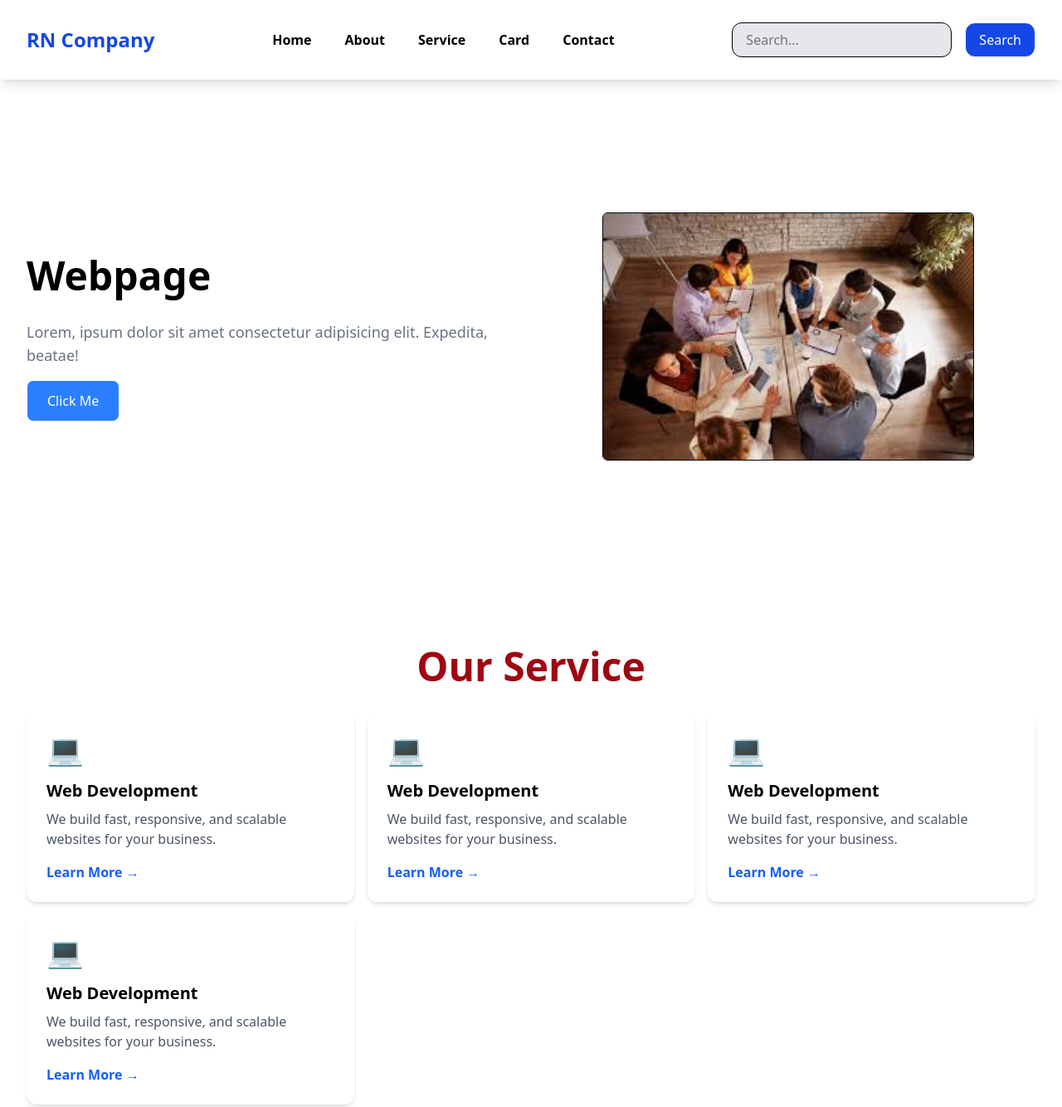
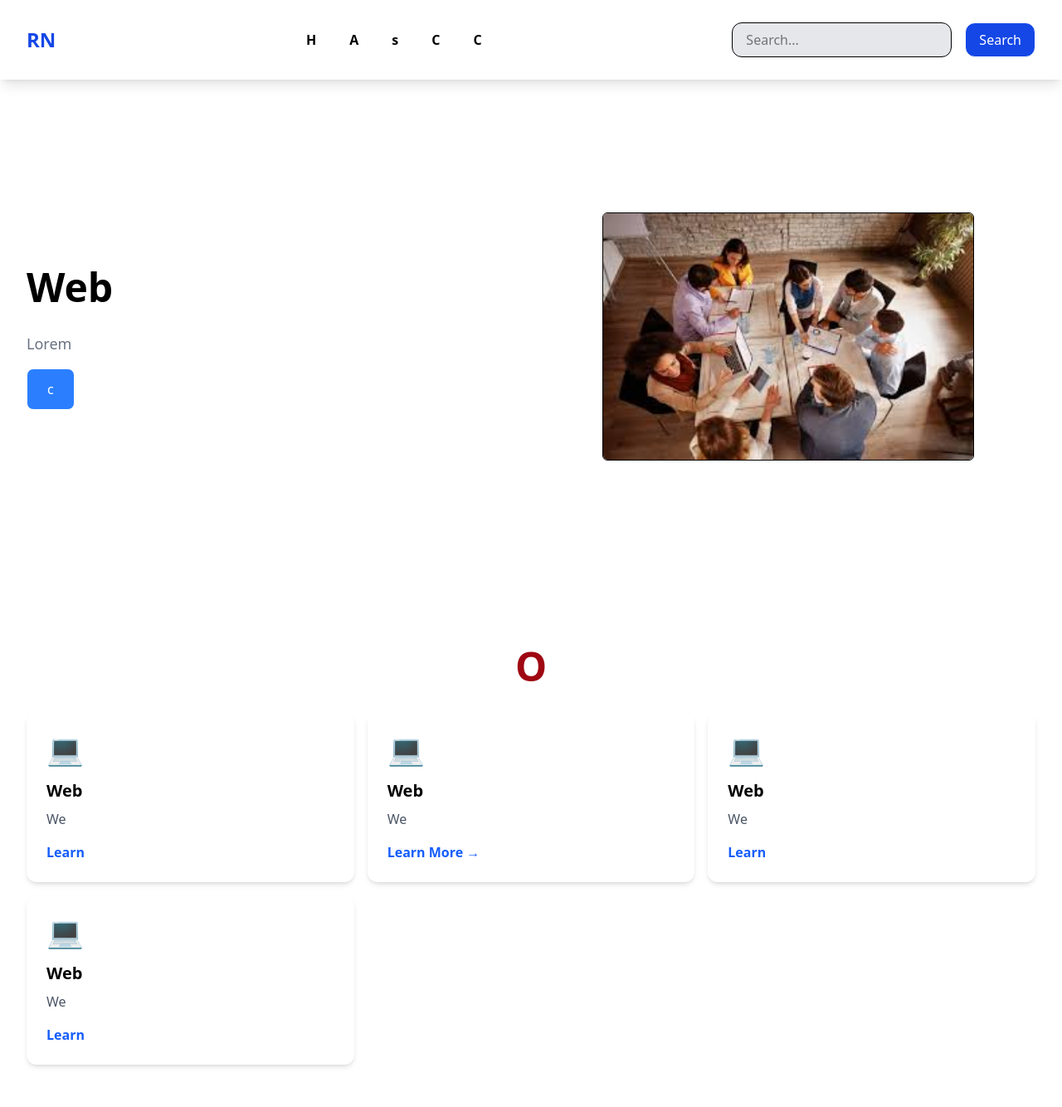
Before and after one commit to Riad928/Landing, a website: page src/index.html in a window 1280 px wide. Shown: the top 1334 px of the page at 83% size. Drawn offline with Linux system fonts and the light colour scheme.

Commit message:
update code

```diff
--- a/src/index.html
+++ b/src/index.html
@@ -14,16 +14,16 @@
 
             <!-- Logo text -->
             <a href="#">
-                <h1 class="text-2xl font-bold text-blue-700">RN Company</h1>
+                <h1 class="text-2xl font-bold text-blue-700">RN </h1>
             </a>
 
             <!-- Desktop Navbar -->
             <nav class="hidden lg:flex space-x-2">
-                <a href="#" class="text-md font-semibold px-4 py-2 rounded-md hover:bg-gray-100 hover:underline">Home</a>
-                <a href="#" class="text-md font-semibold px-4 py-2 rounded-md hover:bg-gray-100 hover:underline">About</a>
-                <a href="#" class="text-md font-semibold px-4 py-2 rounded-md hover:bg-gray-100 hover:underline">Service</a>
-                <a href="#" class="text-md font-semibold px-4 py-2 rounded-md hover:bg-gray-100 hover:underline">Card</a>
-                <a href="#" class="text-md font-semibold px-4 py-2 rounded-md hover:bg-gray-100 hover:underline">Contact</a>
+                <a href="#" class="text-md font-semibold px-4 py-2 rounded-md hover:bg-gray-100 hover:underline">H</a>
+                <a href="#" class="text-md font-semibold px-4 py-2 rounded-md hover:bg-gray-100 hover:underline">A</a>
+                <a href="#" class="text-md font-semibold px-4 py-2 rounded-md hover:bg-gray-100 hover:underline">s</a>
+                <a href="#" class="text-md font-semibold px-4 py-2 rounded-md hover:bg-gray-100 hover:underline">C</a>
+                <a href="#" class="text-md font-semibold px-4 py-2 rounded-md hover:bg-gray-100 hover:underline">C</a>
             </nav>
 
             <!-- Search btn -->
@@ -38,11 +38,11 @@
 
         <!-- Mobile Menu -->
         <div id="mobilemenu" class="hidden lg:hidden space-y-4 px-4 bg-gray-400 md:text-center">
-            <a href="#" class="block text-md font-semibold px-4 py-2 rounded-md hover:bg-gray-100 hover:underline">Home</a>
-            <a href="#" class="block text-md font-semibold px-4 py-2 rounded-md hover:bg-gray-100 hover:underline">About</a>
-            <a href="#" class="block text-md font-semibold px-4 py-2 rounded-md hover:bg-gray-100 hover:underline">Service</a>
-            <a href="#" class="block text-md font-semibold px-4 py-2 rounded-md hover:bg-gray-100 hover:underline">Card</a>
-            <a href="#" class="block text-md font-semibold px-4 py-2 rounded-md hover:bg-gray-100 hover:underline">Contact</a>
+            <a href="#" class="block text-md font-semibold px-4 py-2 rounded-md hover:bg-gray-100 hover:underline">H</a>
+            <a href="#" class="block text-md font-semibold px-4 py-2 rounded-md hover:bg-gray-100 hover:underline">A</a>
+            <a href="#" class="block text-md font-semibold px-4 py-2 rounded-md hover:bg-gray-100 hover:underline">S</a>
+            <a href="#" class="block text-md font-semibold px-4 py-2 rounded-md hover:bg-gray-100 hover:underline">C</a>
+            <a href="#" class="block text-md font-semibold px-4 py-2 rounded-md hover:bg-gray-100 hover:underline">C</a>
 
             <input type="text" placeholder="Search..."
                 class="w-full border rounded-xl bg-white text-gray-800 px-4 py-2 text-md focus:ring-blue-600 transition">
@@ -58,9 +58,9 @@
 
           <!-- hero text -->
           <div class="md:w-1/2 text-center md:text-left">
-             <h1 class="text-4xl md:text-5xl font-extrabold mb-6 leading-tight">Webpage</h1>
-             <p class="text-base md:text-lg mb-4 text-gray-500">Lorem, ipsum dolor sit amet consectetur adipisicing elit. Expedita, beatae!</p>
-             <button class="inline-block border rounded-lg px-6 py-3 bg-blue-500 hover:bg-blue-600 text-white transition">Click Me</button>
+             <h1 class="text-4xl md:text-5xl font-extrabold mb-6 leading-tight">Web</h1>
+             <p class="text-base md:text-lg mb-4 text-gray-500">Lorem</p>
+             <button class="inline-block border rounded-lg px-6 py-3 bg-blue-500 hover:bg-blue-600 text-white transition">c</button>
           </div>
 
           <!-- hero photo -->
@@ -73,7 +73,7 @@
        <!--================= SERVICE SECTION ==============-->
        <section class="py-16">
          <div class="max-w-7xl mx-auto px-4 md:px-6 lg:px-8">
-            <h1 class="text-4xl md:text-5xl mb-8 font-bold text-red-800 text-center">Our Service</h1>
+            <h1 class="text-4xl md:text-5xl mb-8 font-bold text-red-800 text-center">O</h1>
           <div class="grid grid-cols-1 md:grid-cols-3 gap-4">
 
             <!-- service card 1 -->
@@ -82,15 +82,15 @@
                 <div class="text-blue-600 text-4xl mb-4">💻</div>
 
                 <h3 class="text-xl font-semibold mb-2">
-                    Web Development
+                    Web
                 </h3>
 
                 <p class="text-gray-600 mb-4">
-                    We build fast, responsive, and scalable websites for your business.
+                    We
                 </p>
 
                 <a href="#" class="text-blue-600 font-semibold hover:underline">
-                    Learn More →
+                    Learn
                 </a>
             </div>
 
@@ -99,11 +99,11 @@
                 <div class="text-blue-600 text-4xl mb-4">💻</div>
 
                 <h3 class="text-xl font-semibold mb-2">
-                    Web Development
+                    Web
                 </h3>
 
                 <p class="text-gray-600 mb-4">
-                    We build fast, responsive, and scalable websites for your business.
+                    We
                 </p>
 
                 <a href="#" class="text-blue-600 font-semibold hover:underline">
@@ -116,15 +116,15 @@
                 <div class="text-blue-600 text-4xl mb-4">💻</div>
 
                 <h3 class="text-xl font-semibold mb-2">
-                    Web Development
+                    Web
                 </h3>
 
                 <p class="text-gray-600 mb-4">
-                    We build fast, responsive, and scalable websites for your business.
+                    We
                 </p>
 
                 <a href="#" class="text-blue-600 font-semibold hover:underline">
-                    Learn More →
+                    Learn
                 </a>
             </div>
 
@@ -133,15 +133,15 @@
                 <div class="text-blue-600 text-4xl mb-4">💻</div>
 
                 <h3 class="text-xl font-semibold mb-2">
-                    Web Development
+                    Web
                 </h3>
 
                 <p class="text-gray-600 mb-4">
-                    We build fast, responsive, and scalable websites for your business.
+                    We
                 </p>
 
                 <a href="#" class="text-blue-600 font-semibold hover:underline">
-                    Learn More →
+                    Learn
                 </a>
             </div>
           </div>
```
